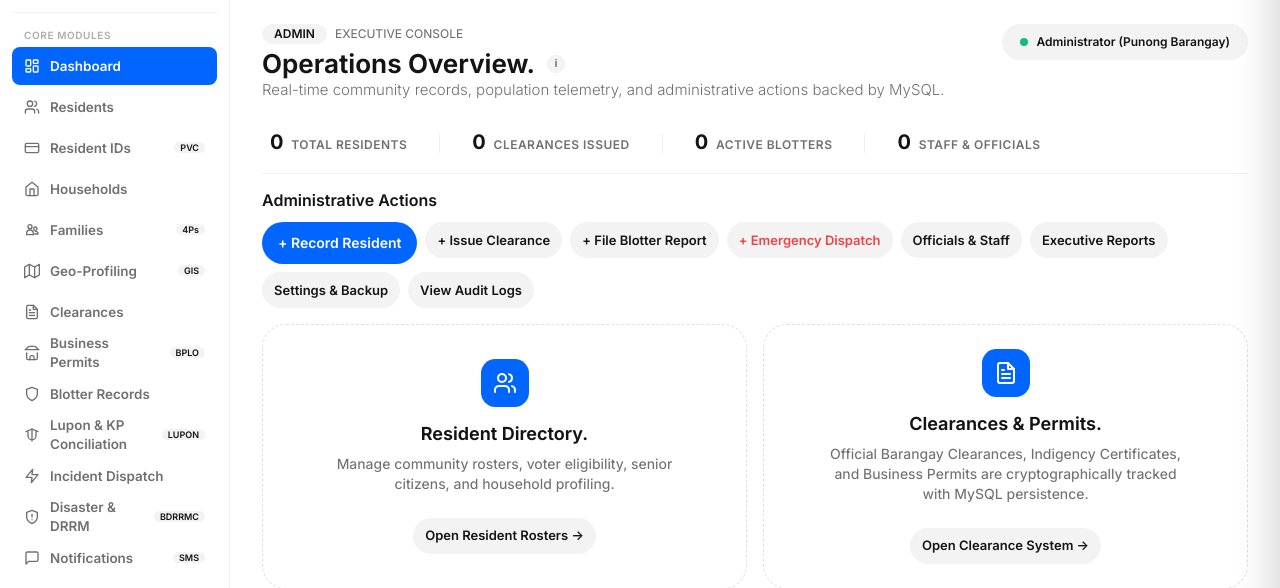
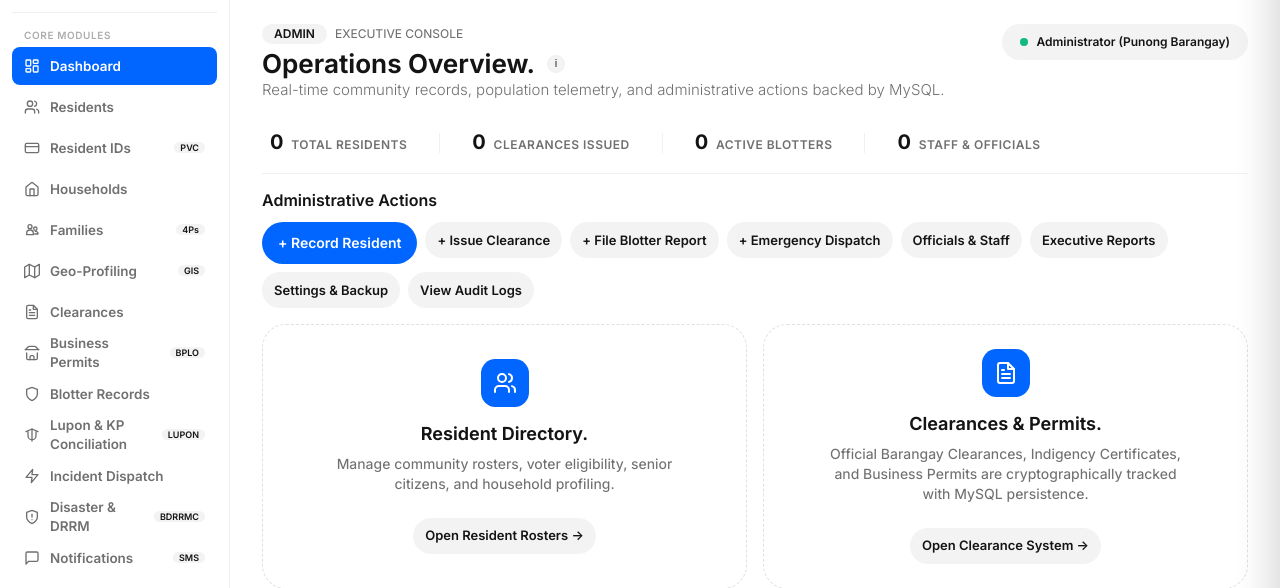
Before and after one commit to LiveKryptiah/Barangay, a PHP site: page /dashboard.php in a window 1280 px wide. Shown: the part 52-640 px from the top of the page. Run offline with PHP 8.4, Linux system fonts and the light colour scheme; data that the repository does not hold is empty.

Commit message:
style(dashboard): update emergency dispatch button text color to black

```diff
--- a/dashboard.html
+++ b/dashboard.html
@@ -198,7 +198,7 @@
             <a href="blotter.php" class="button-pill-soft" id="btn-quick-blotter">
               + File Blotter Report
             </a>
-            <a href="incidents.php" class="button-pill-soft" id="btn-quick-incident" style="color: #ef4444;">
+            <a href="incidents.php" class="button-pill-soft" id="btn-quick-incident">
               + Emergency Dispatch
             </a>
             <a href="officials.php" class="button-pill-soft" id="btn-quick-officials">
--- a/dashboard.php
+++ b/dashboard.php
@@ -210,7 +210,7 @@ $currentUser = current_user();
             <a href="blotter.php" class="button-pill-soft" id="btn-quick-blotter">
               + File Blotter Report
             </a>
-            <a href="incidents.php" class="button-pill-soft" id="btn-quick-incident" style="color: #ef4444;">
+            <a href="incidents.php" class="button-pill-soft" id="btn-quick-incident">
               + Emergency Dispatch
             </a>
             <a href="officials.php" class="button-pill-soft" id="btn-quick-officials">
```
